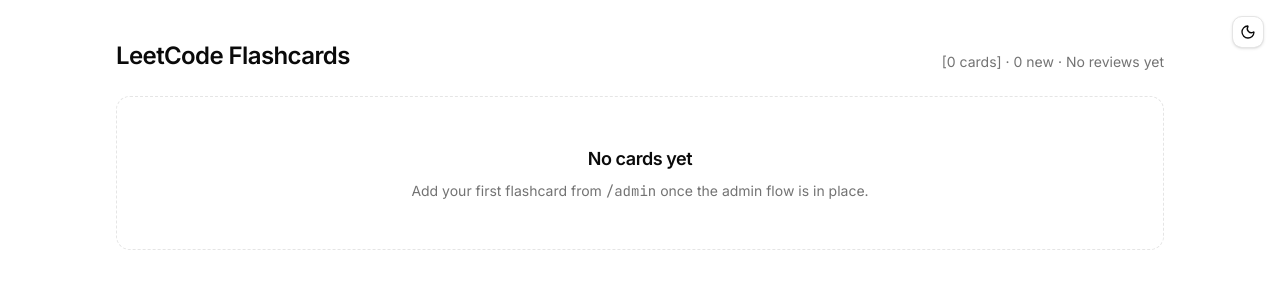
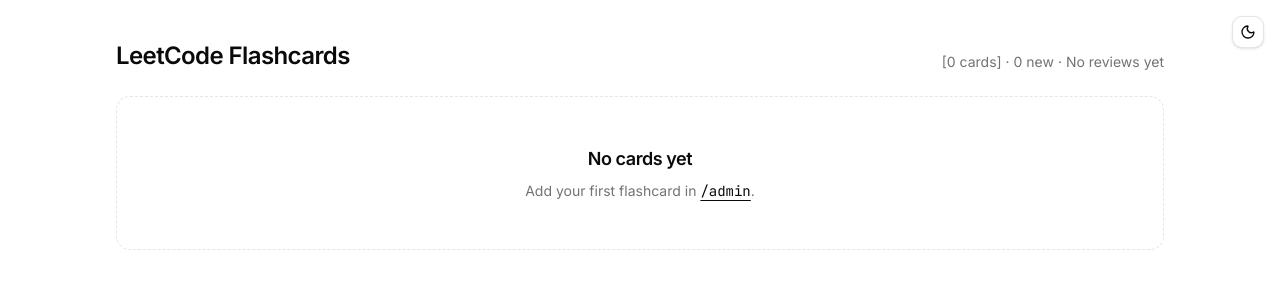
Before and after one commit to savourylie/leet-cards, a Next.js app: page / in a window 1280 px wide. Shown: the top 300 px of the page. Built offline with nearby package versions, Linux system fonts and the light colour scheme; no server answers; the database is empty.

Commit message:
feat(015): pass final end-to-end checkpoint
- validate the full CRUD and review workflow
- fix the empty-state admin link uncovered by the checkpoint
- mark the final test gate complete

```diff
--- a/app/page.tsx
+++ b/app/page.tsx
@@ -1,3 +1,4 @@
+import Link from "next/link";
 import { connection } from "next/server";
 
 import {
@@ -91,8 +92,14 @@
         <section className="rounded-xl border border-dashed bg-card/60 px-6 py-12 text-center">
           <h2 className="text-lg font-semibold tracking-tight">No cards yet</h2>
           <p className="mt-2 text-sm text-muted-foreground">
-            Add your first flashcard from <span className="font-mono">/admin</span>{" "}
-            once the admin flow is in place.
+            Add your first flashcard in{" "}
+            <Link
+              href="/admin"
+              className="font-mono text-foreground underline underline-offset-4"
+            >
+              /admin
+            </Link>
+            .
           </p>
         </section>
       ) : (
```
Also changed, not shown: 2 other files (tests, documents, lock files or other folders).
